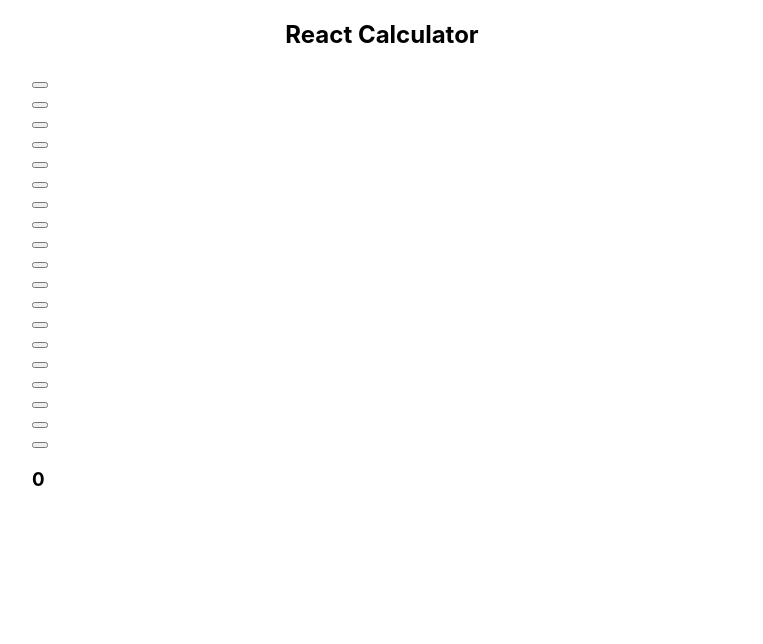
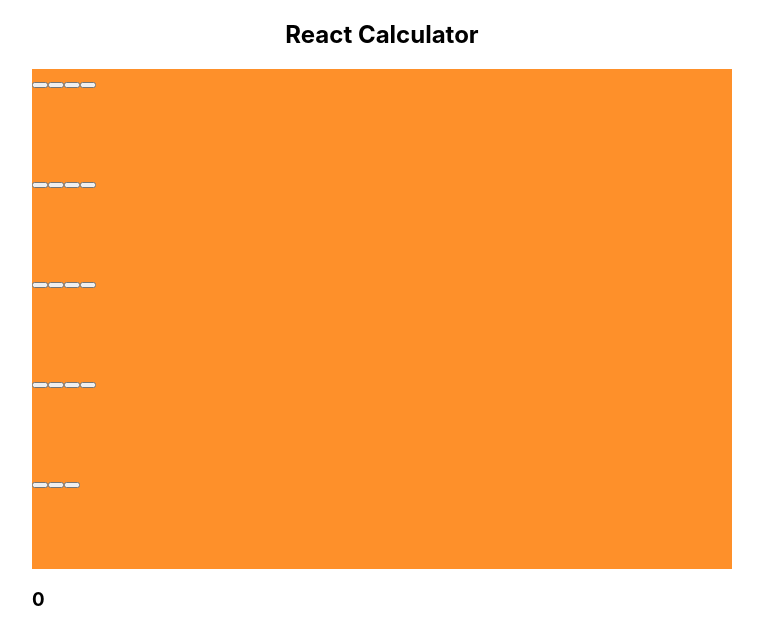
Before and after one commit to jstloyal/react-calculator, a React (Create React App) app: page / in a window 1280 px wide. Shown: the top 644 px of the page, without its empty margins (258-1021 px from the left). Built offline with nearby package versions, Linux system fonts and the light colour scheme.

Commit message:
Add style to ButtonPanel

```diff
--- a/src/components/ButtonPanel.js
+++ /dev/null
@@ -1,40 +0,0 @@
-import React from 'react';
-import Button from './Button';
-
-function ButtonPanel() {
-  return (
-    <div className="button-panel">
-      <div className="group1">
-        <Button names="AC" />
-        <Button names="+/-" />
-        <Button names="%" />
-        <Button names="&#247;" />
-      </div>
-      <div className="group2">
-        <Button names="7" />
-        <Button names="8" />
-        <Button names="9" />
-        <Button names="X" />
-      </div>
-      <div className="group3">
-        <Button names="4" />
-        <Button names="5" />
-        <Button names="6" />
-        <Button names="-" />
-      </div>
-      <div className="group4">
-        <Button names="1" />
-        <Button names="2" />
-        <Button names="3" />
-        <Button names="+" />
-      </div>
-      <div className="group5">
-        <Button names="0" />
-        <Button names="." />
-        <Button names="=" />
-      </div>
-    </div>
-  );
-}
-
-export default ButtonPanel;
--- a/src/components/app/App.js
+++ b/src/components/app/App.js
@@ -1,5 +1,5 @@
 import React from 'react';
-import ButtonPanel from '../ButtonPanel';
+import ButtonPanel from '../button-panel/ButtonPanel';
 import Display from '../Display';
 import styles from './App.module.css';
 
--- /dev/null
+++ b/src/components/button-panel/ButtonPanel.js
@@ -0,0 +1,41 @@
+import React from 'react';
+import Button from '../Button';
+import styles from './ButtonPanel.module.css';
+
+function ButtonPanel() {
+  return (
+    <div className={styles.panel}>
+      <div className={styles.group}>
+        <Button names="AC" color={'#dfdfdf'} />
+        <Button names="+/-" color={'#dfdfdf'} />
+        <Button names="%" color={'#dfdfdf'} />
+        <Button names="&#247;" />
+      </div>
+      <div className={styles.group}>
+        <Button names="7" color={'#dfdfdf'} />
+        <Button names="8" color={'#dfdfdf'} />
+        <Button names="9" color={'#dfdfdf'} />
+        <Button names="X" />
+      </div>
+      <div className={styles.group}>
+        <Button names="4" color={'#dfdfdf'} />
+        <Button names="5" color={'#dfdfdf'} />
+        <Button names="6" color={'#dfdfdf'} />
+        <Button names="-" />
+      </div>
+      <div className={styles.group}>
+        <Button names="1" color={'#dfdfdf'} />
+        <Button names="2" color={'#dfdfdf'} />
+        <Button names="3" color={'#dfdfdf'} />
+        <Button names="+" />
+      </div>
+      <div className={styles.group}>
+        <Button names="0" color={'#dfdfdf'} wide={100} />
+        <Button names="." color={'#dfdfdf'} />
+        <Button names="=" />
+      </div>
+    </div>
+  );
+}
+
+export default ButtonPanel;
--- /dev/null
+++ b/src/components/button-panel/ButtonPanel.module.css
@@ -0,0 +1,19 @@
+.group {
+  display: flex;
+  background-color: #fe902a;
+  height: 100px;
+}
+
+.panel {
+  display: flex;
+  flex-direction: column;
+  border-radius: 0 0 6px 6px;
+}
+
+.button-styles {
+  color: #dfdfdf;
+}
+
+.button-styles :hover {
+  color: #777;
+}
```
